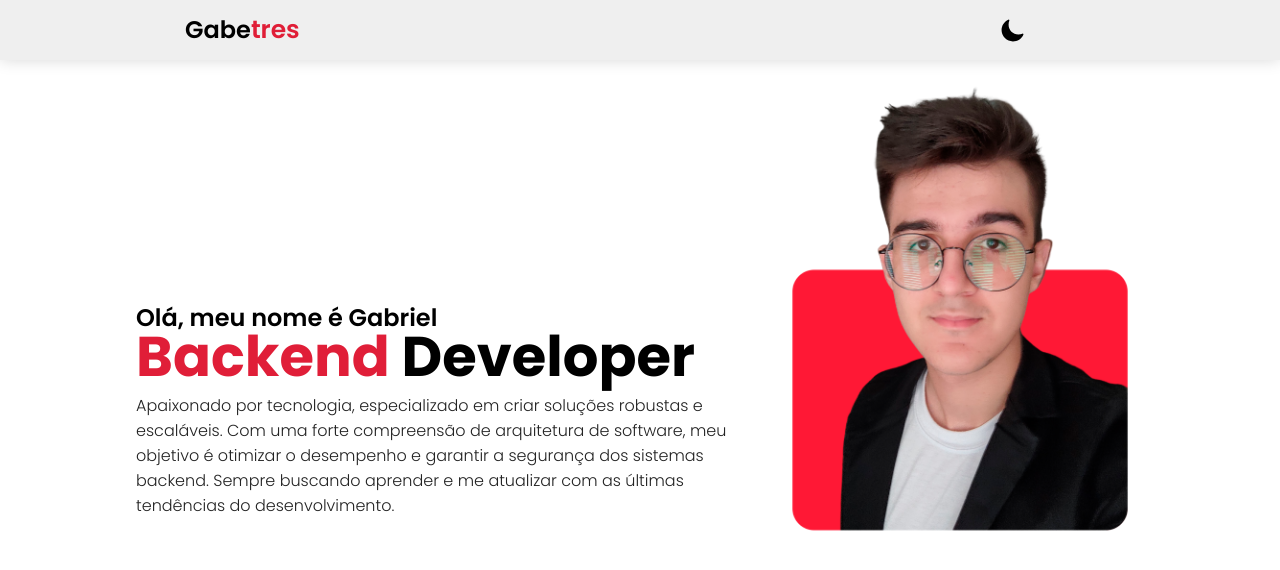
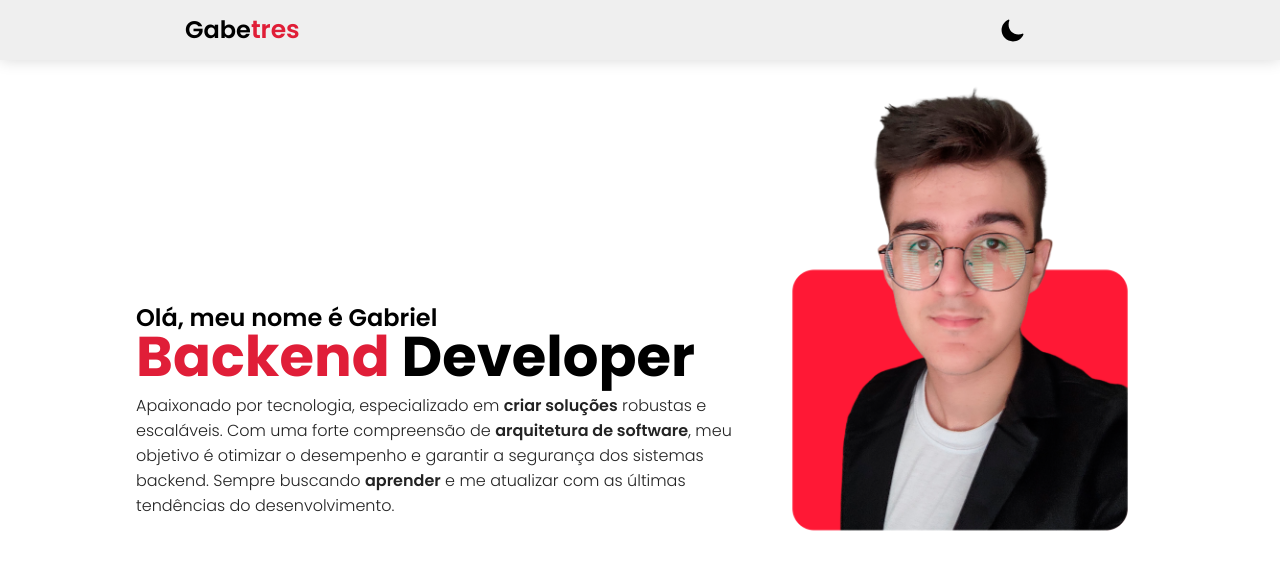
Before and after one commit to Gabetres/gabetres-portfolio, a Vue app: page / in a window 1280 px wide. Shown: the top 570 px of the page. Built offline with nearby package versions, Linux system fonts and the light colour scheme.

Commit message:
semantic fix

```diff
--- a/src/components/MainComponent.vue
+++ b/src/components/MainComponent.vue
@@ -9,9 +9,9 @@
           </h1>
         </div>
         <p class="description">
-          Apaixonado por tecnologia, especializado em <span>criar soluções</span> robustas e escaláveis.
-          Com uma forte compreensão de <span>arquitetura de software</span>, meu objetivo é otimizar
-          o desempenho e garantir a segurança dos sistemas backend. Sempre buscando <span>aprender</span>
+          Apaixonado por tecnologia, especializado em <strong>criar soluções</strong> robustas e escaláveis.
+          Com uma forte compreensão de <strong>arquitetura de software</strong>, meu objetivo é otimizar
+          o desempenho e garantir a segurança dos sistemas backend. Sempre buscando <strong>aprender</strong>
           e me atualizar com as últimas tendências do desenvolvimento.
         </p>
       </div>
@@ -80,11 +80,15 @@
   color: #232323;
   font-weight: 300;
   font-size: 1rem;
+
+  strong {
+    font-weight: 600;
+  }
 }
 
 @media (max-width: 1023px) {
 
-  .profile-content{
+  .profile-content {
     flex-direction: column-reverse;
   }
 
```
